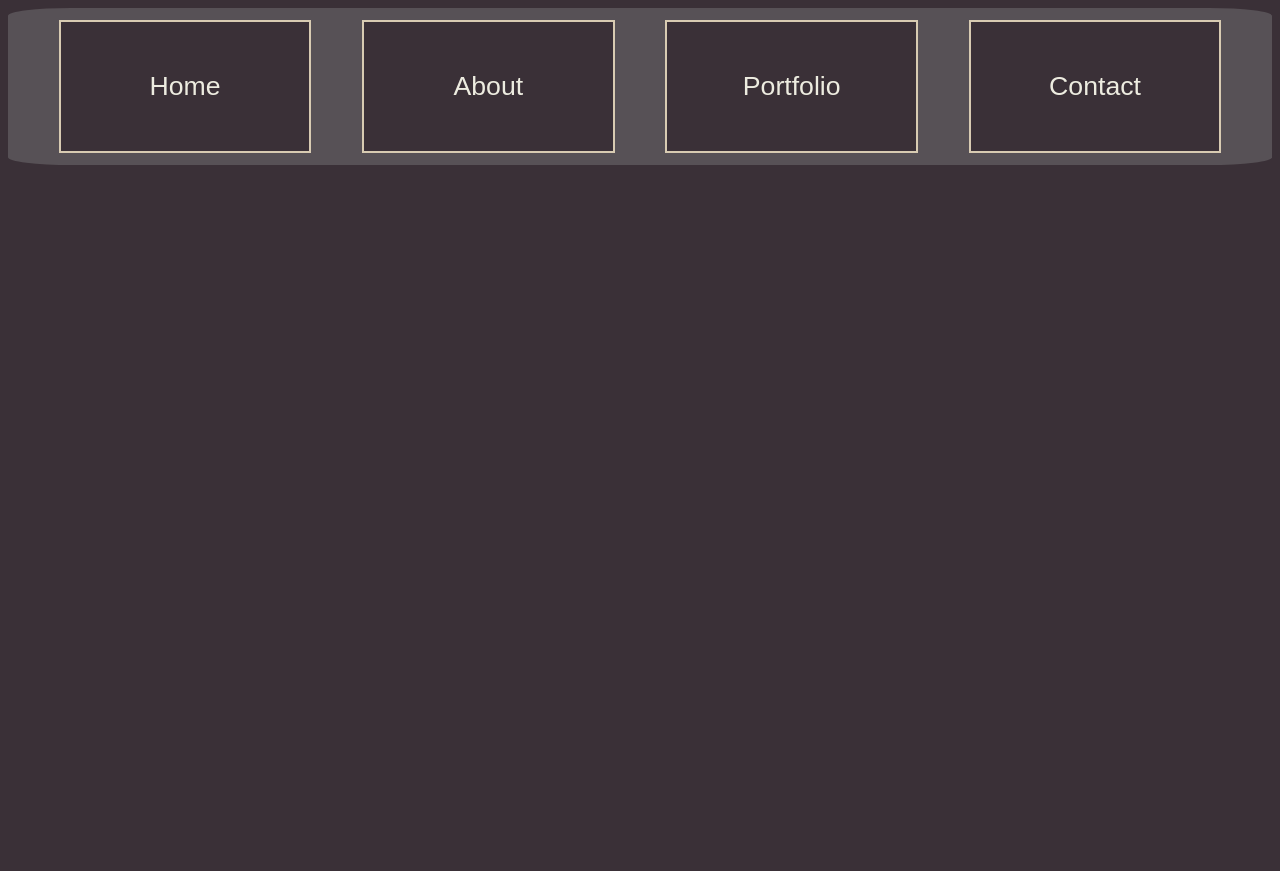
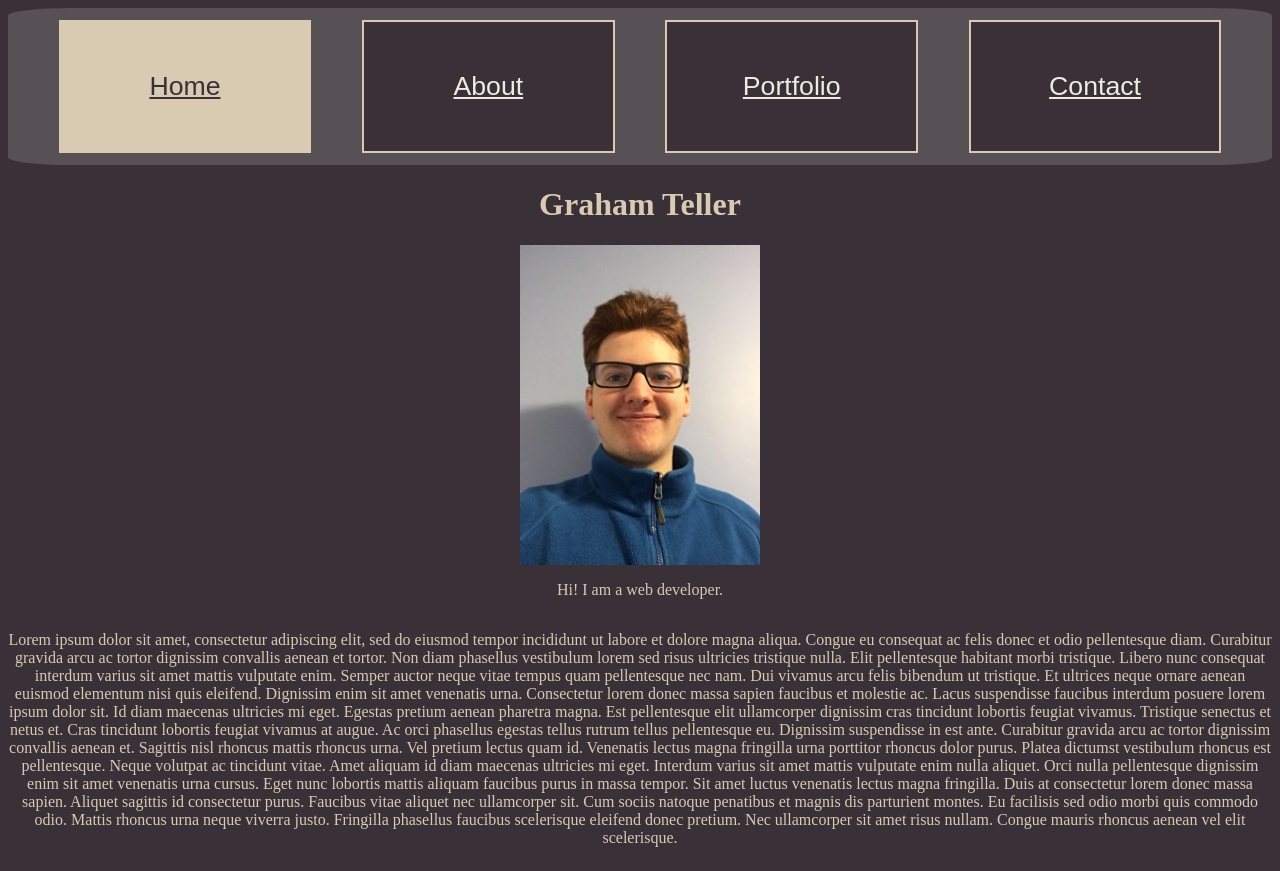
Before and after one commit to G-U-T/personal-site-II, a plain HTML site: page index.html in a window 1280 px wide. Before the commit the page ends 800 px from the top, so only its background shows below. Drawn offline with Linux system fonts and the light colour scheme.

Commit message:
Added stuff to home page.

```diff
--- a/index.html
+++ b/index.html
@@ -5,18 +5,30 @@
 	</head>
 	<body>
 		<nav>
-			<button>
-				<a>Home</a>
+			<button disabled>
+				<a href="index.html">Home</a>
 			</button>
 			<button>
-				<a>About</a>
+				<a href="about.html">About</a>
 			</button>
 			<button>
-				<a>Portfolio</a>
+				<a href="portfolio.html">Portfolio</a>
 			</button>
 			<button>
-				<a>Contact</a>
+				<a href="contact.html">Contact</a>
 			</button>
 		</nav>
+
+		<div class="center-flex">
+			<h1>Graham Teller</h1>
+
+			<img src="images/self_photo.jpeg" alt="Forward-facing photo of myself in a blue fleece.">
+			<p>Hi! I am a web developer.</p>
+			<p>
+				Lorem ipsum dolor sit amet, consectetur adipiscing elit, sed do eiusmod tempor incididunt ut labore et dolore magna aliqua. Congue eu consequat ac felis donec et odio pellentesque diam. Curabitur gravida arcu ac tortor dignissim convallis aenean et tortor. Non diam phasellus vestibulum lorem sed risus ultricies tristique nulla. Elit pellentesque habitant morbi tristique. Libero nunc consequat interdum varius sit amet mattis vulputate enim. Semper auctor neque vitae tempus quam pellentesque nec nam. Dui vivamus arcu felis bibendum ut tristique. Et ultrices neque ornare aenean euismod elementum nisi quis eleifend. Dignissim enim sit amet venenatis urna. Consectetur lorem donec massa sapien faucibus et molestie ac. Lacus suspendisse faucibus interdum posuere lorem ipsum dolor sit. Id diam maecenas ultricies mi eget. Egestas pretium aenean pharetra magna. Est pellentesque elit ullamcorper dignissim cras tincidunt lobortis feugiat vivamus. Tristique senectus et netus et. Cras tincidunt lobortis feugiat vivamus at augue. Ac orci phasellus egestas tellus rutrum tellus pellentesque eu. Dignissim suspendisse in est ante.
+
+				Curabitur gravida arcu ac tortor dignissim convallis aenean et. Sagittis nisl rhoncus mattis rhoncus urna. Vel pretium lectus quam id. Venenatis lectus magna fringilla urna porttitor rhoncus dolor purus. Platea dictumst vestibulum rhoncus est pellentesque. Neque volutpat ac tincidunt vitae. Amet aliquam id diam maecenas ultricies mi eget. Interdum varius sit amet mattis vulputate enim nulla aliquet. Orci nulla pellentesque dignissim enim sit amet venenatis urna cursus. Eget nunc lobortis mattis aliquam faucibus purus in massa tempor. Sit amet luctus venenatis lectus magna fringilla. Duis at consectetur lorem donec massa sapien. Aliquet sagittis id consectetur purus. Faucibus vitae aliquet nec ullamcorper sit. Cum sociis natoque penatibus et magnis dis parturient montes. Eu facilisis sed odio morbi quis commodo odio. Mattis rhoncus urna neque viverra justo. Fringilla phasellus faucibus scelerisque eleifend donec pretium. Nec ullamcorper sit amet risus nullam. Congue mauris rhoncus aenean vel elit scelerisque.
+			</p>
+		</div>
 	</body>
 </html>
--- a/styles.css
+++ b/styles.css
@@ -35,6 +35,16 @@ button {
 button:hover {
 	background-color: var(--dark-gray);
 }
+button:disabled {
+	background-color: var(--tan);
+}
+
+a {
+	color: var(--white);
+}
+button:disabled > a {
+	color: var(--bg-color);
+}
 
 @media (min-width: 800px) {
 	button > a {
@@ -46,3 +56,16 @@ button:hover {
 		font-size: 45%;
 	}
 }
+
+img {
+	max-width: 20em;
+	max-height: 20em;
+}
+
+.center-flex {
+	display: flex;
+	flex-direction: column;
+	justify-content: center;
+	align-items: center;
+	text-align: center;
+}
```
Also changed, not shown: about.html (added, +22 -0 lines), contact.html (added, +22 -0 lines), portfolio.html (added, +22 -0 lines), images/self_photo.jpeg (added).
